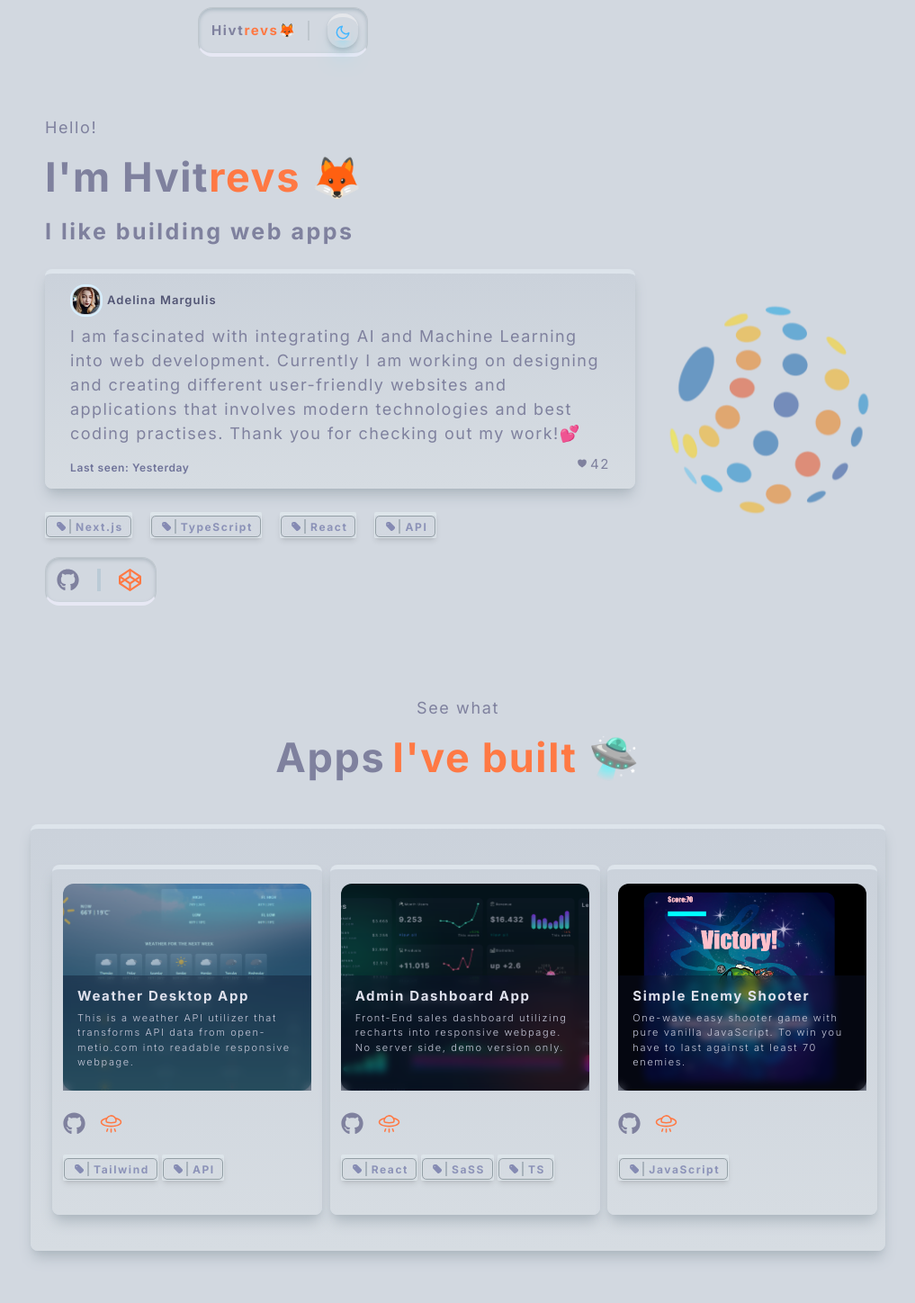
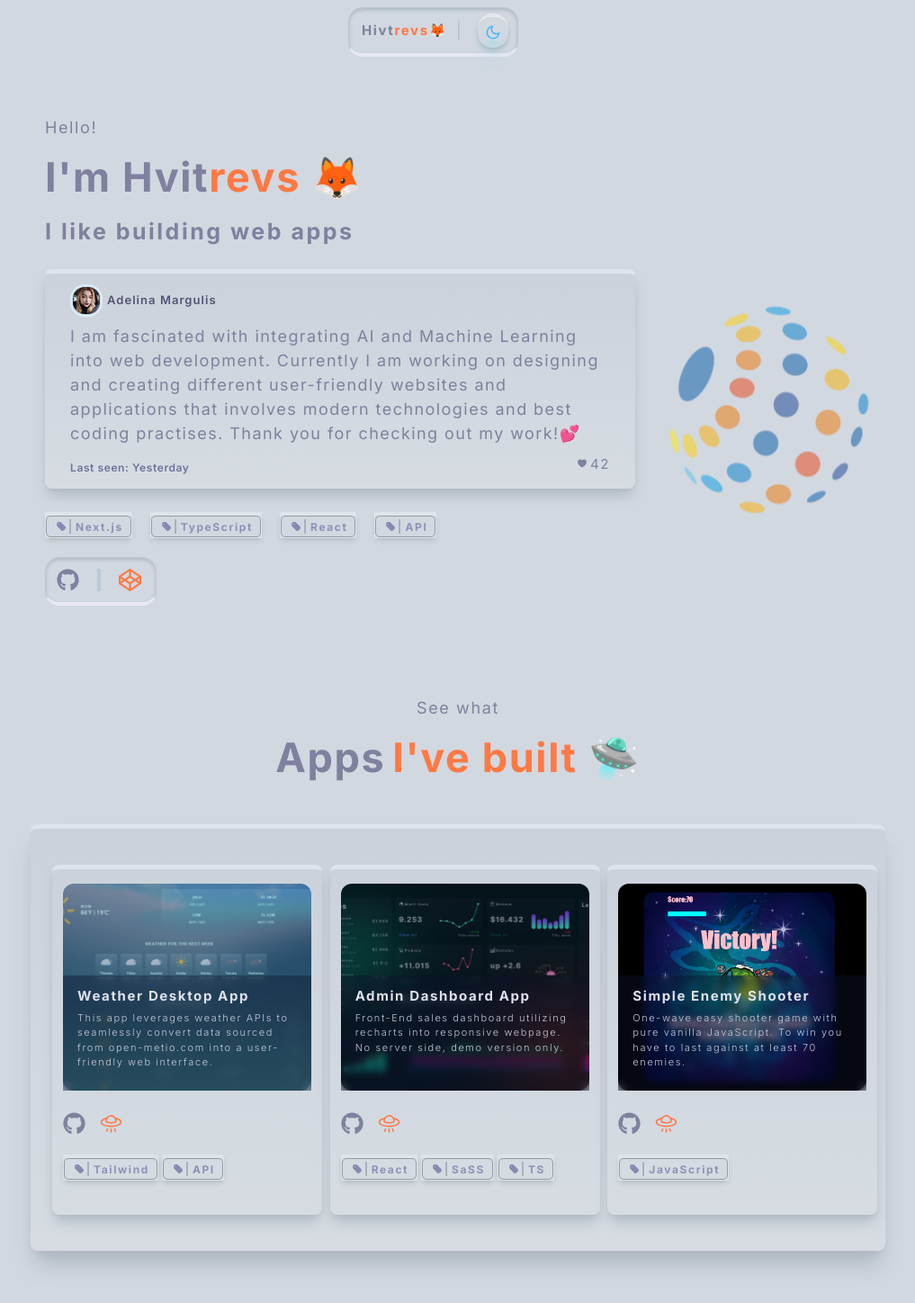
Before and after one commit to Hvitrevs/new-hub, a Next.js app: page / in a window 1280 px wide. Shown: the top 1448 px of the page at 90% size, without its empty margins (161-1178 px from the left). Built offline with nearby package versions, Linux system fonts and the light colour scheme.

Commit message:
navbar centered

```diff
--- a/app/components/Navbar.tsx
+++ b/app/components/Navbar.tsx
@@ -7,9 +7,9 @@ import ThemeSwitch from './ThemeSwitch'
 const Navbar = () => {
 
   return (
-    <div className='w-full xl:h-[60px] md:py-8 xxs:h-[55px] fixed top-0  z-50 lg:px-[1px] sm:px-[180px] xxs:px-[30px] bg-[#d2d8e0] dark:bg-[#22253c] fixed '>
+    <div className='w-full flex justify-center items-center xl:h-[60px] md:py-8 xxs:h-[55px] fixed top-0  z-50 lg:px-[1px] sm:px-[180px] xxs:px-[30px] bg-[#d2d8e0] dark:bg-[#22253c] fixed '>
 
-      <div className='flex 2xl:xl:ml-[750px] ml-[550px] lg:ml-[380px] md:ml-[120px] sm:ml-[250px] xxs:p-[2px] xxs:ml-[5px] bg-[#d2d8e0] dark:bg-[#22253c] border-[1px] border-b-[4px] border-[#bec6cd] border-b-[#e7e8f4]  dark:border-[#171a31] dark:border-b-[#2c2f4a] shadow-[#a9b6c0] shadow-inner shadow-2xl dark:shadow-[#0f1224] dark:text-[#5e6393] rounded-2xl justify-between z-50 items-center gap-3 fixed top-2'>
+      <div className='flex xxs:p-[2px] xxs:ml-[5px] bg-[#d2d8e0] dark:bg-[#22253c] border-[1px] border-b-[4px] border-[#bec6cd] border-b-[#e7e8f4]  dark:border-[#171a31] dark:border-b-[#2c2f4a] shadow-[#a9b6c0] shadow-inner shadow-2xl dark:shadow-[#0f1224] dark:text-[#5e6393] rounded-2xl justify-between z-50 items-center gap-3 fixed top-2'>
 
       <div className='flex flex-row gap-2 items-center border-r-[2px] border-[#bec6cd] dark:border-[#2c2f4a]'>
 
--- a/app/components/Projects.tsx
+++ b/app/components/Projects.tsx
@@ -20,8 +20,9 @@ export const Projects = () => {
             <span className='text-[#ff7944]'>I've built 🛸</span>
           </h2>
 
-            <div   className='mt-[2rem] gap-6 grid xl:grid-cols-3 md:grid-cols-2 xxs:grid-cols-1 rounded-lg xxs:px-3 md:px-6 py-10 border-t-[5px] border-[#dde4eb]  bg-gradient-to-b from-[#cbd2db] to-[#d6dce2]  shadow-[#aeb8c0] shadow-lg dark:border-[#2c2f4a] dark:shadow-[#171a31] dark:bg-none'>
+            <div   className='mt-[2rem] gap-6 grid xl:grid-cols-3 md:grid-cols-2 xxs:grid-cols-1 rounded-lg xxs:px-3 md:px-6 py-10 border-t-[5px] border-[#dde4eb]  bg-gradient-to-b from-[#cbd2db] to-[#d6dce2]  shadow-[#aeb8c0] shadow-xl dark:border-[#2c2f4a] dark:shadow-[#171a31] dark:bg-none'>
               {<SingleApp   />}
+
             </div>
 
 
--- a/app/components/SingleApp.tsx
+++ b/app/components/SingleApp.tsx
@@ -12,7 +12,7 @@ const SingleApp = () => {
   return (
     <>
       {projectDetails.map(project => (
-        <div  key={project.id}  className='flex h-full mb-[3rem] rounded-lg xxs:px-3 md:px-3 py-4 pb-[5rem] xl:min-w-[300px] md:min-w-[250px] border-t-[5px] border-[#dde4eb]  bg-gradient-to-b from-[#cbd2db] to-[#d6dce2]  shadow-[#aeb8c0] shadow-lg dark:border-[#2c2f4a] dark:shadow-[#171a31] dark:bg-none'>
+        <div  key={project.id}  className='flex h-full mb-[3rem] rounded-lg xxs:px-3 md:px-3 py-4 pb-[5rem] xl:min-w-[300px] md:min-w-[250px] border-t-[5px] border-[#dde4eb] bg-gradient-to-b from-[#cbd2db] to-[#d6dce2]  shadow-[#aeb8c0] shadow-lg dark:border-[#2c2f4a] dark:shadow-[#171a31] dark:bg-none '>
           <div className='flex justify-start text-start flex-wrap max-w-[350px]'>
               <Link href={project.project_url} className="h-[80%]">
               <Image className="w-full h-full object-cover rounded-xl"
@@ -43,7 +43,7 @@ const SingleApp = () => {
                 </div>
               <div className='flex flex-wrap gap-1'>
                 {project.widgetInfo?.map((widgetInf) => (
-                  <div className='md:h-6 md:mt-2 mb-3 flex xs:gap-[3px] xs:h-4  xs:mt-2 xxs:mt-2 xxs:h-4 xxs:gap-[2px] flex mt-4 mb-1 justify-start gap-4' key={widgetInf.id} >
+                  <div className='md:h-6 md:mt-2 mb-3 flex xs:gap-[3px] xs:h-4  xs:mt-2 xxs:mt-2 xxs:h-4 xxs:gap-[2px] flex mt-4 mb-1 justify-start gap-4 ' key={widgetInf.id} >
                     <Widgets  title={widgetInf.title} icon={<TagIcon />}/>
                   </div>
                 ))}
--- a/app/components/data/Data.ts
+++ b/app/components/data/Data.ts
@@ -1,10 +1,11 @@
-import { SparklesIcon, TagIcon } from '@heroicons/react/24/solid';
+
 
 export const projectDetails = [
   {
     id: 1,
+    color: 'red',
     project_name: 'Weather Desktop App',
-    project_desc: 'This is a weather API utilizer that transforms API data from open-metio.com into readable responsive webpage.',
+    project_desc: 'This app leverages weather APIs to seamlessly convert data sourced from open-metio.com into a user-friendly web interface.',
     tech_stack: 'Vite',
     project_img: '/desktop2.png',
     project_url: 'https://magical-concha-6ccb16.netlify.app',
--- a/app/globals.css
+++ b/app/globals.css
@@ -11,15 +11,22 @@
   --background: #c2d2e5;
   --foreground: #292e52;
 
-  --gradient-background:linear-gradient(to bottom, #1c1e38, #23264a);
+  --gradient:linear-gradient(to bottom, #3e49e4, #c42ba3, #1dca17, #dabc29);
 }
 
 body {
   overflow-y: scroll;
 }
 
+.gradient-border {
+  border-style: solid;
+  border-width: 1px;
+  border-radius: 15px;
+  border-image: linear-gradient(to bottom, var(--border-color-from, #edb621), var(--border-color-to, #fc4524)) 3;
+}
+
 .backg-colors {
-  background-image: var(--gradient-background) 1;
+  border: var(--gradient) 1;
 }
 
 [data-theme='dark'] {
```
